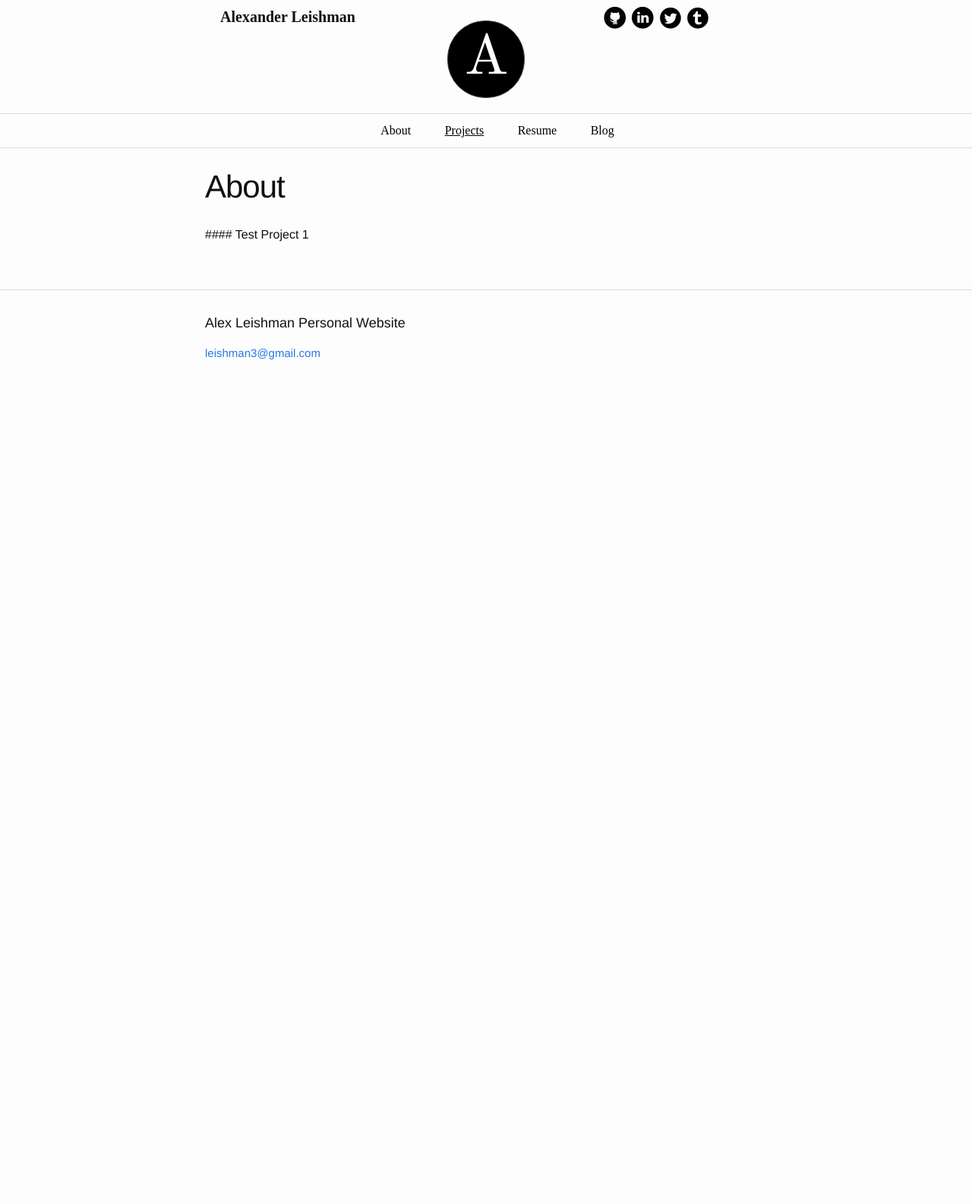
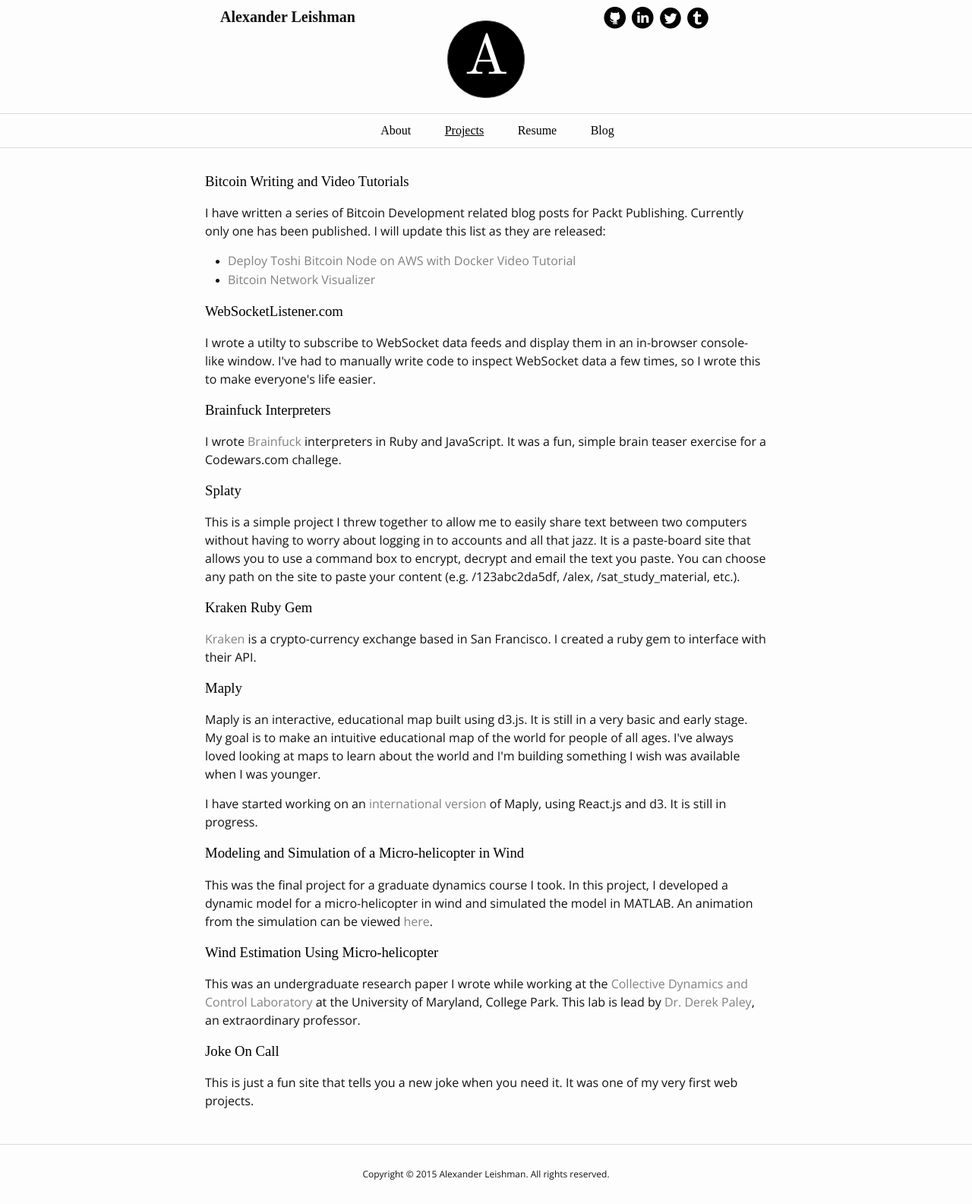
Before and after one commit to leishman/leishman.github.io, a Jekyll site: the page built from projects.html, in a window 1280 px wide. Shown: the whole page at 76% size. Built offline with Jekyll 4.4.1, drawn with Linux system fonts in a browser that asks for light colours; before the commit the page ends 900 px from its top, so only the background shows below that.

Commit message:
continue migrating assets

```diff
--- a/_includes/footer.html
+++ b/_includes/footer.html
@@ -1,18 +1,9 @@
 <footer class="site-footer">
 
   <div class="wrapper">
-
-    <h2 class="footer-heading">{{ site.title }}</h2>
-
-    <div class="footer-col-wrapper">
-      <div class="footer-col  footer-col-1">
-        <ul class="contact-list">
-          <li><a href="mailto:{{ site.email }}">{{ site.email }}</a></li>
-        </ul>
-      </div>
-
+    <div class="copyright">
+      Copyright &copy; 2015 Alexander Leishman. All rights reserved.
     </div>
-
   </div>
 
 </footer>
--- a/_includes/header.html
+++ b/_includes/header.html
@@ -20,8 +20,8 @@
         <li><a href="/" class="link-nav" id="link-about">About </a></li>
         <li><a href="/projects/" class="link-nav active" id="link-projects">Projects</a></li>
       {% endif %}
-      <li><a href="/resume/resume.pdf" target="_newtab" class="link-nav" id="link-resume">Resume</a></li>
-      <li><a href="http://blog.alexleishman.com" target="_newtab" class="link-nav" id="link-blog">Blog</a></li>
+      <li><a href="{{% site.url %}}/assets/resume/resume.pdf" target="_newtab" class="link-nav" id="link-resume">Resume</a></li>
+      <li><a href="{{% site.url %}}/posts" target="_newtab" class="link-nav" id="link-blog">Blog</a></li>
     </ul>
   </nav> <!-- End nav -->
 
--- a/_sass/_layout.scss
+++ b/_sass/_layout.scss
@@ -1,8 +1,3 @@
-
-
-// Color Variables
-$black-color: #000;
-
 
 /**
  * Site header
@@ -24,6 +19,11 @@
         text-align: left;
         font-family: 'Futura';
         font-size: 20px;
+
+        @include media-query($on-palm) {
+            width: 100%;
+            text-align: center;
+        }
     }
 
 /* Social Icons*/
@@ -32,6 +32,10 @@
         float: right;
         width: 200px;
         padding-right: 55px;
+
+        @include media-query($on-palm) {
+            display: none;
+        }
     }
 
     a.socialIcons:hover{
@@ -78,6 +82,10 @@
         -webkit-margin-before:0em;
         -webkit-margin-after:0em;
         -webkit-padding-start: 0px;
+
+        @include media-query($on-palm) {
+            margin-left: 0;
+        }
     }
 
     li {
@@ -106,75 +114,52 @@
 }
 
 
+// Page Content Styling
+
+.page-content {
+    p, a {
+        font-family: 'Open Sans', serif;
+    }
+
+    a {
+        color: $gray-color;
+
+        &:hover {
+            color: #CDCDCD;
+        }
+    }
+
+    h3 {
+        font-family: 'Futura';
+    }
+
+}
+
+
+// Project Page sStyling
+
+.link-project .title-project {
+    color: $black-color;
+
+    &:hover {
+        color: $gray-color;
+    }
+}
+
+
 /**
  * Site footer
  */
 .site-footer {
     border-top: 1px solid $gray-color-light;
     padding: $spacing-unit 0;
+    font-family: 'Open Sans', serif;
+    font-size: 12px;
 }
 
-.footer-heading {
-    font-size: 18px;
-    margin-bottom: $spacing-unit / 2;
+.copyright {
+    text-align: center;
 }
-
-.contact-list,
-.social-media-list {
-    list-style: none;
-    margin-left: 0;
-}
-
-.footer-col-wrapper {
-    font-size: 15px;
-    color: $gray-color-dark;
-    margin-left: -$spacing-unit / 2;
-    @extend %clearfix;
-}
-
-.footer-col {
-    float: left;
-    margin-bottom: $spacing-unit / 2;
-    padding-left: $spacing-unit / 2;
-}
-
-.footer-col-1 {
-    width: -webkit-calc(35% - (#{$spacing-unit} / 2));
-    width:         calc(35% - (#{$spacing-unit} / 2));
-}
-
-.footer-col-2 {
-    width: -webkit-calc(20% - (#{$spacing-unit} / 2));
-    width:         calc(20% - (#{$spacing-unit} / 2));
-}
-
-.footer-col-3 {
-    width: -webkit-calc(45% - (#{$spacing-unit} / 2));
-    width:         calc(45% - (#{$spacing-unit} / 2));
-}
-
-@include media-query($on-laptop) {
-    .footer-col-1,
-    .footer-col-2 {
-        width: -webkit-calc(50% - (#{$spacing-unit} / 2));
-        width:         calc(50% - (#{$spacing-unit} / 2));
-    }
-
-    .footer-col-3 {
-        width: -webkit-calc(100% - (#{$spacing-unit} / 2));
-        width:         calc(100% - (#{$spacing-unit} / 2));
-    }
-}
-
-@include media-query($on-palm) {
-    .footer-col {
-        float: none;
-        width: -webkit-calc(100% - (#{$spacing-unit} / 2));
-        width:         calc(100% - (#{$spacing-unit} / 2));
-    }
-}
-
-
 
 /**
  * Page content
@@ -205,7 +190,6 @@
     display: block;
     font-size: 24px;
 }
-
 
 
 /**
--- a/projects.html
+++ b/projects.html
@@ -1,7 +1,97 @@
 ---
-layout: page
+layout: default
 title: About
 permalink: /projects/
 ---
 
-#### Test Project 1
+  <div id="packt_blog" class="project">
+    <a href="https://www.packtpub.com/books/content/beginner-bitcoin-project-network-visualizer" target="_newtab" class="link-project">
+      <h3 class="title-project">Bitcoin Writing and Video Tutorials</h3>
+    </a>
+    <p>
+      I have written a series of Bitcoin Development related blog posts for Packt Publishing. Currently only one has been published. I will update this list as they are released:
+      <ul>
+        <li>
+          <a href="https://www.youtube.com/watch?v=24U6xP70yhc" target="_newtab" class="link-project">
+            Deploy Toshi Bitcoin Node on AWS with Docker Video Tutorial
+          </a>
+        </li>
+        <li>
+          <a href="https://www.packtpub.com/books/content/beginner-bitcoin-project-network-visualizer" target="_newtab" class="link-project">
+            Bitcoin Network Visualizer
+          </a>
+        </li>
+      </ul>
+    </p>
+  </div>
+
+  <div id="websocketListener" class="project">
+    <a href="http://www.websocketlistener.com/" target="_newtab" class="link-project">
+      <h3 class="title-project">WebSocketListener.com</h3>
+    </a>
+    <p>
+      I wrote a utilty to subscribe to WebSocket data feeds and display them in an in-browser console-like window. I've had to manually write code to inspect WebSocket data a few times, so I wrote this to make everyone's life easier.
+    </p>
+  </div>
+
+  <div id="brainfuck" class="project">
+    <a href="https://github.com/leishman/brainfuck" target="_newtab" class="link-project">
+      <h3 class="title-project">Brainfuck Interpreters</h3>
+    </a>
+    <p>
+      I wrote <a href="http://en.wikipedia.org/wiki/Brainfuck">Brainfuck</a> interpreters in Ruby and JavaScript. It was a fun, simple brain teaser exercise for a Codewars.com challege.
+    </p>
+  </div>
+
+  <div id="splaty" class="project">
+    <a href="http://splaty.com" target="_newtab" class="link-project">
+      <h3 class="title-project">Splaty</h3>
+    </a>
+    <p>
+      This is a simple project I threw together to allow me to easily share text between two computers without having to worry about logging in to accounts and all that jazz. It is a paste-board site that allows you to use a command box to encrypt, decrypt and email the text you paste. You can choose any path on the site to paste your content (e.g. /123abc2da5df, /alex, /sat_study_material, etc.).
+    </p>
+  </div>
+
+  <div id="kraken_ruby" class="project">
+    <a href="http://github.com/leishman/kraken_ruby" target="_newtab" class="link-project">
+      <h3 class="title-project">Kraken Ruby Gem</h3>
+    </a>
+    <p>
+      <a href="https://www.kraken.com/">Kraken</a> is a crypto-currency exchange based in San Francisco. I created a ruby gem to interface with their API.
+    </p>
+  </div>
+
+  <div id="maply" class="project">
+    <a href="http://leishman.github.io/Maply" target="_newtab" class="link-project">
+      <h3 class="title-project">Maply</h3>
+    </a>
+    <p>
+      Maply is an interactive, educational map built using d3.js. It is still in a very basic and early stage. My goal is to make an intuitive educational map of the world for people of all ages. I've always loved looking at maps to learn about the world and I'm building something I wish was available when I was younger.
+      </p>
+      <p>
+      I have started working on an <a href="https://github.com/leishman/Maply2">international version</a> of Maply, using React.js and d3. It is still in progress.
+      </p>
+  </div>
+
+  <div id="research1" class="project">
+    <a href="{{% site.url %}}/assets/papers/helicopter-dynamics-leishman.pdf" class="link-project">
+      <h3 class="title-project">Modeling and Simulation of a Micro-helicopter in Wind</h3>
+    </a>
+    <p>
+      This was the final project for a graduate dynamics course I took. In this project, I developed a dynamic model for a micro-helicopter in wind and simulated the model in MATLAB. An animation from the simulation can be viewed <a href="{{% site.url %}}/assets/videos/helicopter.mov">here</a>.
+    </p>
+  </div>
+
+  <div id="research2" class="project">
+    <a href="{{% site.url %}}/assets/papers/AIAA2011_Alexander_Leishman.pdf" class="link-project">
+      <h3 class="title-project">Wind Estimation Using Micro-helicopter</h3>
+    </a>
+    <p>
+      This was an undergraduate research paper I wrote while working at the <a href="http://www.cdcl.umd.edu" target="_newtab"> Collective Dynamics and Control Laboratory </a> at the University of Maryland, College Park. This lab is lead by <a href="http://www.aero.umd.edu/faculty/paley" target="_newtab">Dr. Derek Paley</a>, an extraordinary professor.
+    </p>
+  </div>
+
+  <div id="joc" class="project">
+    <a href="{{% site.url %}}/joke-on-call" target="_newtab" class="link-project"><h3 class="title-project">Joke On Call</h3></a>
+    <p>This is just a fun site that tells you a new joke when you need it. It was one of my very first web projects.</p>
+  </div>
```
Also changed, not shown: joke-on-call/index.html (added, +44 -0 lines), joke-on-call/jokes.js (added, +58 -0 lines), joke-on-call/style.css (added, +141 -0 lines), 4 other files.
